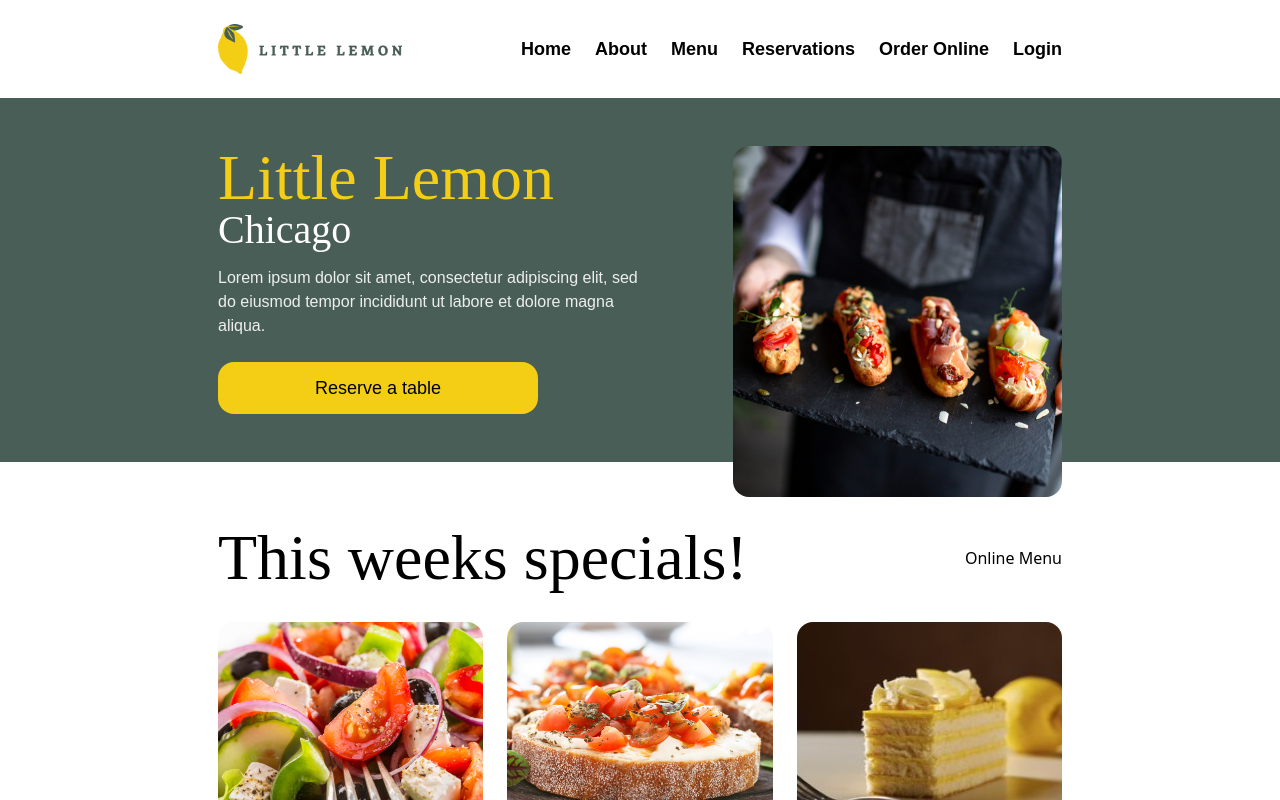
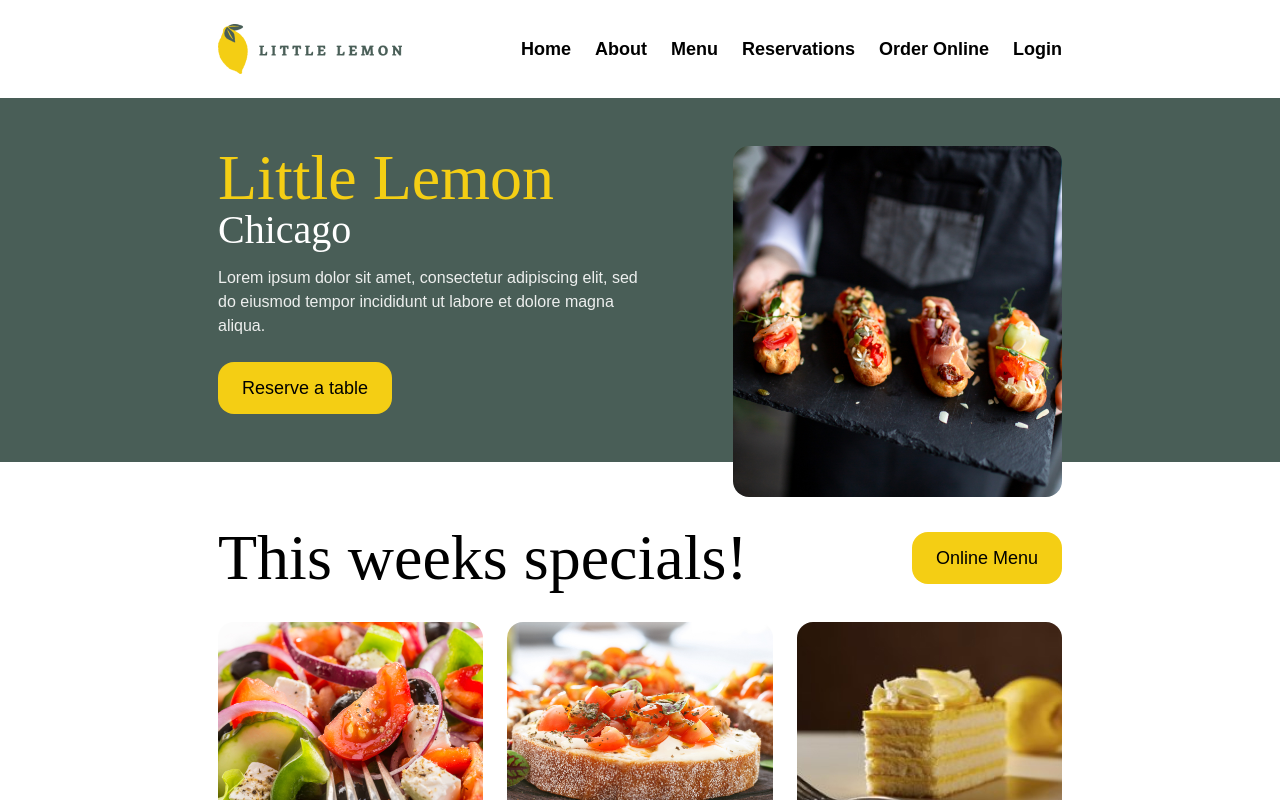
Before and after one commit to Brewd3v/little-lemon, a React (Create React App) app: page / in a window 1280 px wide. Shown: the top 800 px of the page. Built offline with nearby package versions, Linux system fonts and the light colour scheme; the HTML template or start-up script is replaced by a standard one.

Commit message:
add links and style buttons

```diff
--- a/src/components/Header.js
+++ b/src/components/Header.js
@@ -2,12 +2,15 @@ import logo from "../assets/logo.png";
 import HamburgerIcon from "../components/icons/Hamburger";
 import BasketIcon from "../components/icons/Basket";
 import Nav from "./Nav";
+import { Link } from "react-router-dom";
 
 export default function Header() {
   return (
     <>
       <header className="md:flex hidden max-w-[860px] mx-auto items-center justify-between py-6 px-2">
-        <img src={logo} alt="little lemon" height={50} width={184} />
+        <Link to="/">
+          <img src={logo} alt="little lemon" height={50} width={184} />
+        </Link>
         <Nav />
       </header>
       <header className="flex items-center justify-between px-4 py-4 md:hidden">
--- a/src/components/blocks/HomeHero.js
+++ b/src/components/blocks/HomeHero.js
@@ -1,3 +1,4 @@
+import { Link } from "react-router-dom";
 import heroImage from "../../assets/restauranfood.jpg";
 
 export default function HomeHero() {
@@ -18,12 +19,12 @@ export default function HomeHero() {
               Lorem ipsum dolor sit amet, consectetur adipiscing elit, sed do
               eiusmod tempor incididunt ut labore et dolore magna aliqua.
             </p>
-            <button
-              type="button"
-              className="inline-block w-full max-w-xs px-4 py-3 text-center duration-150 text-lead bg-primary-yellow hover:bg-primary-coral rounded-2xl"
+            <Link
+              to="/reservations"
+              className="inline-block max-w-xs px-6 py-3 text-center duration-150 text-lead bg-primary-yellow hover:bg-primary-coral rounded-2xl"
             >
               Reserve a table
-            </button>
+            </Link>
           </div>
         </div>
         <div className="relative w-full mt-6 md:mt-0 md:w-1/2">
--- a/src/components/blocks/HomeSpecials.js
+++ b/src/components/blocks/HomeSpecials.js
@@ -1,3 +1,4 @@
+import { Link } from "react-router-dom";
 import FoodCard from "../FoodCard";
 
 export default function HomeSpecials() {
@@ -26,7 +27,12 @@ export default function HomeSpecials() {
     <section className="py-12 max-w-[860px] mx-auto px-2">
       <header className="flex items-center justify-between">
         <h2 className="text-title">This weeks specials!</h2>
-        <a href="/online-menu">Online Menu</a>
+        <Link
+          to="/online-menu"
+          className="inline-block max-w-xs px-6 py-3 text-center duration-150 text-lead bg-primary-yellow hover:bg-primary-coral rounded-2xl"
+        >
+          Online Menu
+        </Link>
       </header>
       <main className="grid gap-6 mt-4 sm:grid-cols-2 md:grid-cols-3">
         {meals &&
```
